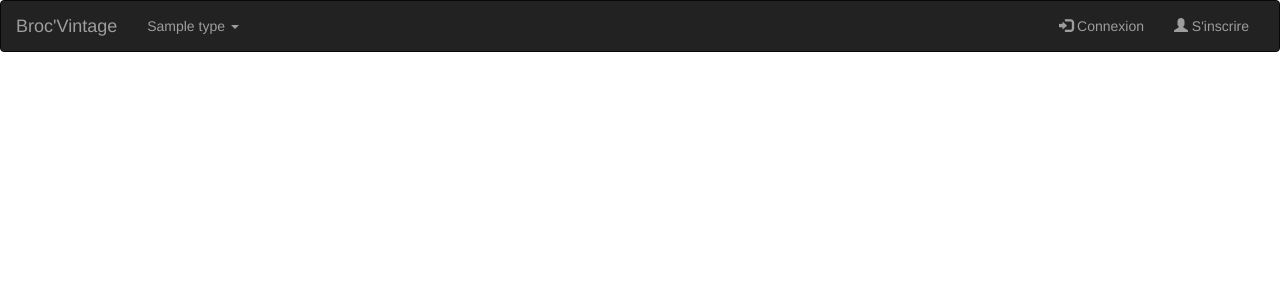
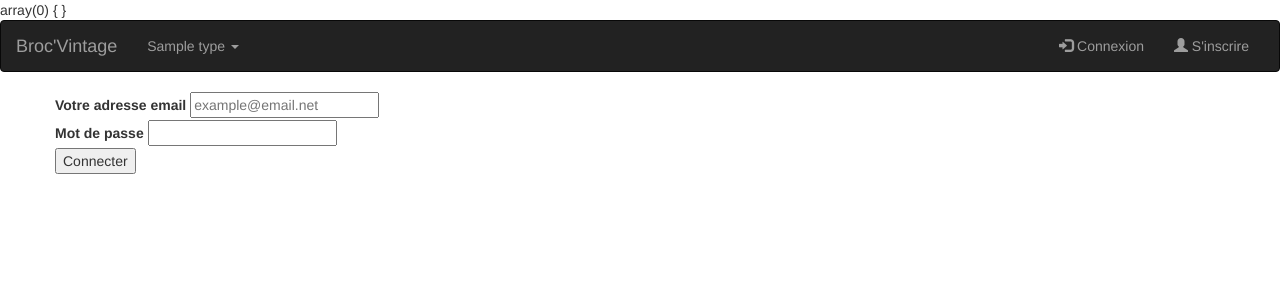
Before and after one commit to GabrielRoqueVicente/BrocVintage2, a PHP site: page /BrocVintage2/?page=connection in a window 1280 px wide. Shown: the top 300 px of the page. Run offline with PHP 8.4, Linux system fonts and the light colour scheme; tables that the repository leaves empty or names only in its code hold one stand-in row (values such as "Sample post"); some libraries are stand-ins or nearby versions.

Commit message:
connection.php finit

```diff
--- a/inc/body.inc.php
+++ b/inc/body.inc.php
@@ -14,6 +14,9 @@
            if($_GET['page'] == 'registration')
            {
                include('registration.php');
+           }elseif($_GET['page'] == 'connection')
+           {
+               include('connection.php');
            }
 
         }else{
--- /dev/null
+++ b/inc/connection.php
@@ -0,0 +1,58 @@
+<?php
+//VARIABLES
+
+$error = '';
+
+//OBJECTS INSTANCE
+$userManager = new userManager($db);
+
+
+// REDIRECT
+if(isConnected())
+{
+    header('location: index.php');
+}
+
+if(isset($_GET['action']) && $_GET['action'] == 'out')
+{
+    session_destroy();
+    header('Location: index.php');
+}
+
+//DATA PROCESSING
+
+if(!empty($_POST))
+{
+    // Réception/traitement du formulaire.
+    $user = $userManager->getEmail($_POST['email']);
+    if(!empty($user))
+    {
+        //User mail Found
+        $cryptedPassword = hash('sha256', $_POST['password']);
+        if($cryptedPassword == $user['password'])
+        {
+            // Password match.
+            $_SESSION['user']= $user['email'];
+            header('Location: index.php');
+        } else {
+            $error .= 'Mot de passe erroné.';
+            // Password dosen't match.
+        }
+    }else{
+        // User Mail don't found.
+        $error .= 'Il n\'y a aucun utilisateur inscrit avec ce mail.';
+    }
+}
+echo $error;
+?>
+
+    <form method="POST" action="<?= URL ?>/index.php?page=connection">
+        <label for="email">Votre adresse email</label>
+        <input type="email" name="email" id="email" placeholder="example@email.net"><br>
+        <label for="password">Mot de passe</label>
+        <input type="password" name="password" id="password"><br>
+
+        <input type="submit" name="submit" value="Connecter">
+    </form>
+
+<?php
--- a/inc/nav.php
+++ b/inc/nav.php
@@ -79,8 +79,17 @@ $nTypes = count($types);
             ?>
       </ul>
       <ul class="nav navbar-nav navbar-right">
-          <li><a href="#"><span class="glyphicon glyphicon-log-in"></span> Connexion</a></li>
-          <li><a href="?page=registration"><span class="glyphicon glyphicon-user"></span> S'inscrire</a></li>
+          <?php
+          if (!isConnected())
+          {
+              echo '<li><a href="?page=connection"><span class="glyphicon glyphicon-log-in"></span> Connexion</a></li>';
+              echo '<li><a href="?page=registration"><span class="glyphicon glyphicon-user"></span> S\'inscrire</a></li>';
+
+          }else{
+              echo '<li><a href="?page=connection&action=out"><span class="glyphicon glyphicon-log-out"></span> Deconnexion</a></li>';
+          }
+          ?>
+
       </ul>
     </div>
   </div>
--- a/inc/registration.php
+++ b/inc/registration.php
@@ -2,7 +2,7 @@
 //REDIRECT
 if(isConnected())
 {
-    //header('location: profil.php');
+    header('location: profil.php');
 }
 
 //OBJECTS INSTANCE
--- a/index.php
+++ b/index.php
@@ -14,6 +14,7 @@ require(DOCUMENT_ROOT . 'inc/class/PictureManager.php');
 require(DOCUMENT_ROOT . 'inc/class/UserClass.php');
 require(DOCUMENT_ROOT . 'inc/class/UserManager.php');
 
+var_dump($_SESSION);
 include('inc/head.inc.php');
 
 include('inc/body.inc.php');
```
